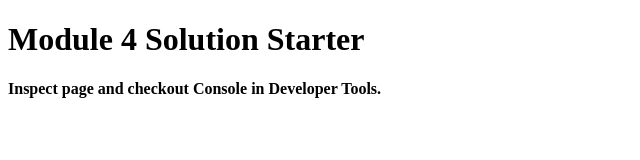
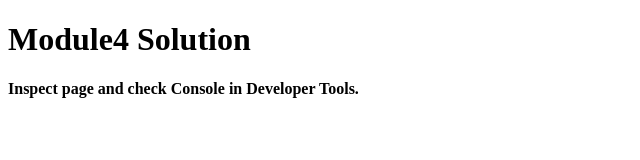
Before and after one commit to Sonali546/Module4-solution, a plain HTML site: page index.html in a window 1280 px wide. Shown: the whole page, without its empty margins (0-640 px from the left). Drawn offline with Linux system fonts and the light colour scheme.

Commit message:
modified

```diff
--- a/index.html
+++ b/index.html
@@ -11,7 +11,7 @@
   <script src="script.js"></script>
 </head>
 <body>
-  <h1>Module 4 Solution Starter</h1>
-  <h4>Inspect page and  checkout Console in Developer Tools.</h4>
+  <h1>Module4 Solution</h1>
+  <h4>Inspect page and  check Console in Developer Tools.</h4>
 </body>
 </html>
```
